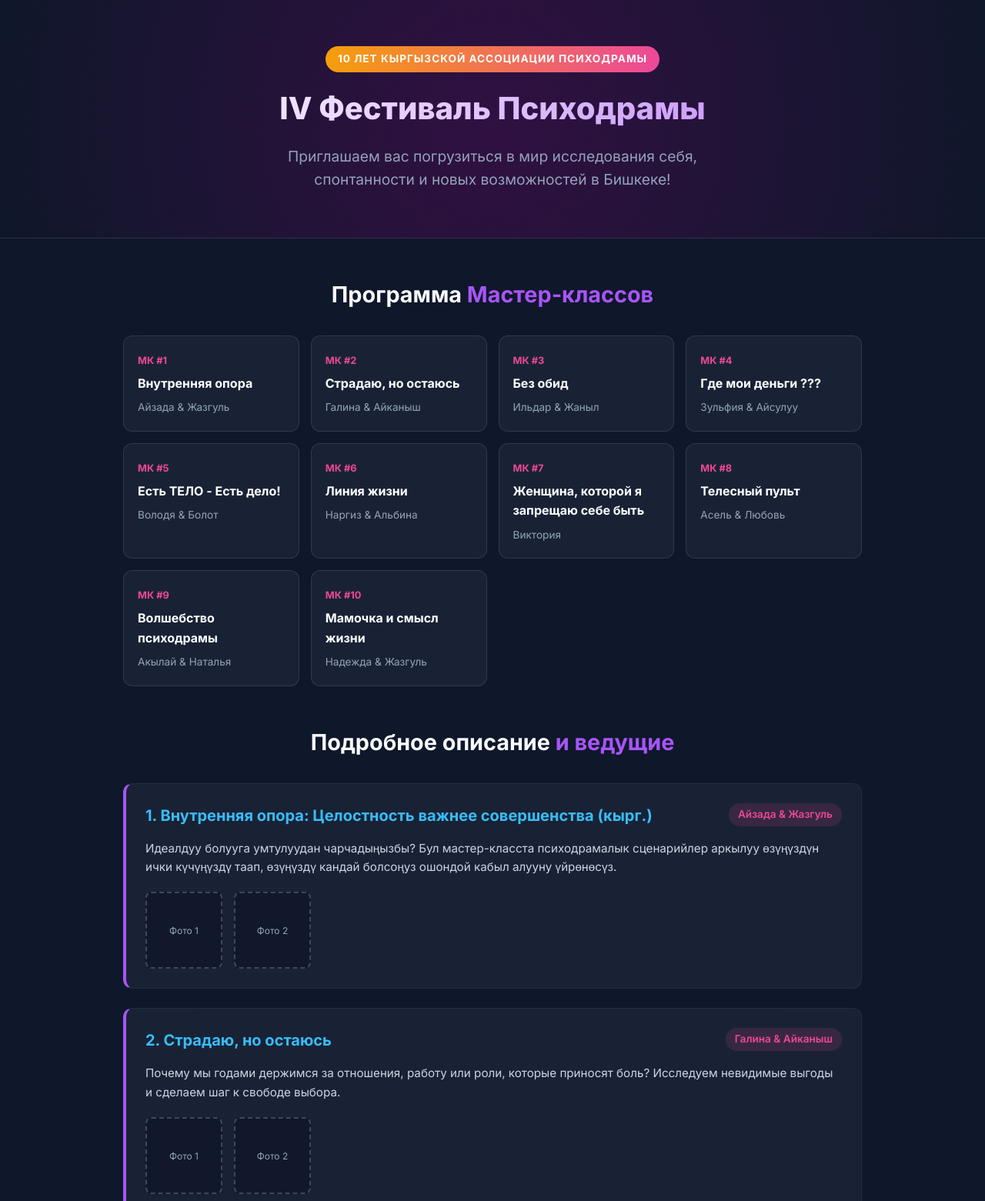
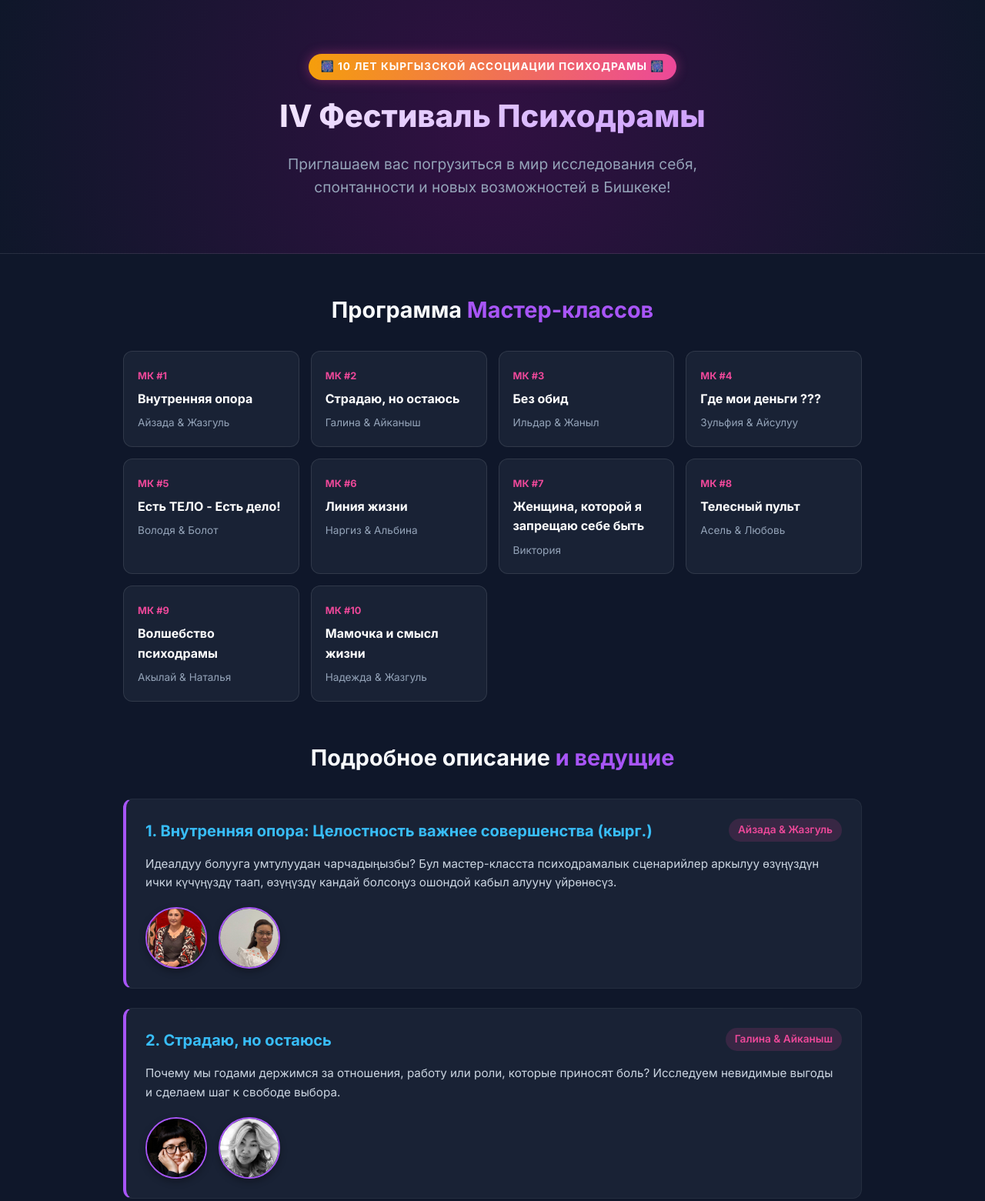
Before and after one commit to ni-lla/psychodrama-festival, a plain HTML site: page index.html in a window 1280 px wide. Shown: the top 1561 px of the page at 77% size. Drawn offline with Linux system fonts and the light colour scheme.

Commit message:
added photos and fireworks animation

```diff
--- a/index.html
+++ b/index.html
@@ -37,14 +37,70 @@
             padding: 0 20px;
         }
 
-        /* Hero Banner */
+        /* Hero Banner & Fireworks Animation */
         .hero {
             text-align: center;
-            padding: 60px 20px;
+            padding: 70px 20px;
             background: radial-gradient(circle at center, #311042 0%, #0f172a 100%);
             border-bottom: 1px solid rgba(255, 255, 255, 0.1);
             position: relative;
             overflow: hidden;
+        }
+
+        /* Fireworks Effect Overlay */
+        .hero::before,
+        .hero::after {
+            content: '';
+            position: absolute;
+            width: 6px;
+            height: 6px;
+            border-radius: 50%;
+            box-shadow:
+                0 0 #ff0 0,
+                0 0 #f0f 0,
+                0 0 #0ff 0,
+                0 0 #6f0 0,
+                0 0 #f60 0,
+                0 0 #0bf 0;
+            animation: fireworks 2.5s infinite ease-out;
+        }
+
+        .hero::before {
+            top: 30%;
+            left: 20%;
+            animation-delay: 0s;
+        }
+
+        .hero::after {
+            top: 25%;
+            right: 20%;
+            animation-delay: 1.2s;
+        }
+
+        @keyframes fireworks {
+            0% {
+                box-shadow:
+                    0 0 #ff0 0, 0 0 #f0f 0, 0 0 #0ff 0,
+                    0 0 #6f0 0, 0 0 #f60 0, 0 0 #0bf 0;
+                opacity: 1;
+            }
+
+            50% {
+                opacity: 1;
+            }
+
+            100% {
+                box-shadow:
+                    -80px -80px #ff0 3px, 80px -70px #f0f 3px,
+                    -60px 80px #0ff 3px, 70px 70px #6f0 3px,
+                    -100px 0px #f60 3px, 100px 10px #0bf 3px;
+                opacity: 0;
+            }
+        }
+
+        .hero-content {
+            position: relative;
+            z-index: 2;
         }
 
         .badge {
@@ -58,6 +114,7 @@
             border-radius: 20px;
             margin-bottom: 15px;
             letter-spacing: 1px;
+            box-shadow: 0 0 15px rgba(236, 72, 153, 0.4);
         }
 
         .hero h1 {
@@ -172,21 +229,37 @@
             font-size: 0.95rem;
         }
 
+        /* Photos Styling */
         .photos-box {
             display: flex;
             gap: 15px;
+            align-items: center;
+        }
+
+        .speaker-img {
+            width: 80px;
+            height: 80px;
+            border-radius: 50%;
+            object-fit: cover;
+            border: 2px solid var(--accent-purple);
+            box-shadow: 0 4px 10px rgba(0, 0, 0, 0.3);
+            transition: transform 0.2s ease;
+        }
+
+        .speaker-img:hover {
+            transform: scale(1.05);
         }
 
         .photo-placeholder {
-            width: 100px;
-            height: 100px;
+            width: 80px;
+            height: 80px;
+            border-radius: 50%;
             background: rgba(15, 23, 42, 0.8);
             border: 2px dashed rgba(255, 255, 255, 0.2);
-            border-radius: 8px;
             display: flex;
             align-items: center;
             justify-content: center;
-            font-size: 0.75rem;
+            font-size: 0.7rem;
             color: var(--text-muted);
             text-align: center;
         }
@@ -266,8 +339,8 @@
 <body>
 
     <div class="hero">
-        <div class="container">
-            <span class="badge">10 лет Кыргызской Ассоциации Психодрамы</span>
+        <div class="container hero-content">
+            <span class="badge">🎆 10 лет Кыргызской Ассоциации Психодрамы 🎆</span>
             <h1>IV Фестиваль Психодрамы</h1>
             <p>Приглашаем вас погрузиться в мир исследования себя, спонтанности и новых возможностей в Бишкеке!</p>
         </div>
@@ -331,6 +404,7 @@
 
         <h2 class="section-title">Подробное описание <span>и ведущие</span></h2>
 
+        <!-- МК 1 -->
         <div id="mk1" class="workshop-card">
             <div class="workshop-header">
                 <div class="workshop-title">1. Внутренняя опора: Целостность важнее совершенства (кырг.)</div>
@@ -340,11 +414,12 @@
                 сценарийлер аркылуу өзүңүздүн ички күчүңүздү таап, өзүңүздү кандай болсоңуз ошондой кабыл алууну
                 үйрөнөсүз.</div>
             <div class="photos-box">
-                <div class="photo-placeholder">Фото 1</div>
-                <div class="photo-placeholder">Фото 2</div>
+                <img src="images/aizada.jpg" alt="Айзада" class="speaker-img">
+                <img src="images/jazi.jpg" alt="Жазгуль" class="speaker-img">
             </div>
         </div>
 
+        <!-- МК 2 -->
         <div id="mk2" class="workshop-card">
             <div class="workshop-header">
                 <div class="workshop-title">2. Страдаю, но остаюсь</div>
@@ -353,11 +428,12 @@
             <div class="workshop-desc">Почему мы годами держимся за отношения, работу или роли, которые приносят боль?
                 Исследуем невидимые выгоды и сделаем шаг к свободе выбора.</div>
             <div class="photos-box">
-                <div class="photo-placeholder">Фото 1</div>
-                <div class="photo-placeholder">Фото 2</div>
+                <img src="images/galina.jpg" alt="Галина" class="speaker-img">
+                <img src="images/aika.jpg" alt="Айканыш" class="speaker-img">
             </div>
         </div>
 
+        <!-- МК 3 -->
         <div id="mk3" class="workshop-card">
             <div class="workshop-header">
                 <div class="workshop-title">3. Без обид</div>
@@ -366,11 +442,12 @@
             <div class="workshop-desc">Обида — это тяжелый груз. Учимся безопасно проживать застрявшие эмоции и
                 освобождать место для легкости и радости.</div>
             <div class="photos-box">
-                <div class="photo-placeholder">Фото 1</div>
-                <div class="photo-placeholder">Фото 2</div>
+                <img src="images/janyl.jpg" alt="Жаныл" class="speaker-img">
+                <div class="photo-placeholder">Фото Ильдара</div>
             </div>
         </div>
 
+        <!-- МК 4 -->
         <div id="mk4" class="workshop-card">
             <div class="workshop-header">
                 <div class="workshop-title">4. Где мои деньги ???</div>
@@ -379,11 +456,12 @@
             <div class="workshop-desc">Упираетесь в финансовый потолок? Найдем ваши подсознательные блоки и убеждения,
                 которые мешают денежному потоку.</div>
             <div class="photos-box">
-                <div class="photo-placeholder">Фото 1</div>
-                <div class="photo-placeholder">Фото 2</div>
+                <img src="images/zulfiya.jpg" alt="Зульфия" class="speaker-img">
+                <img src="images/aisuluu.jpg" alt="Айсулуу" class="speaker-img">
             </div>
         </div>
 
+        <!-- МК 5 -->
         <div id="mk5" class="workshop-card">
             <div class="workshop-header">
                 <div class="workshop-title">5. Есть ТЕЛО - Есть дело!</div>
@@ -392,11 +470,12 @@
             <div class="workshop-desc">Тело никогда не врет. Практическая работа с телесными импульсами поможет вернуть
                 тонус и энергию для реализации проектов.</div>
             <div class="photos-box">
-                <div class="photo-placeholder">Фото 1</div>
-                <div class="photo-placeholder">Фото 2</div>
+                <img src="images/vladimir.jpg" alt="Володя" class="speaker-img">
+                <img src="images/bolot.jpg" alt="Болот" class="speaker-img">
             </div>
         </div>
 
+        <!-- МК 6 -->
         <div id="mk6" class="workshop-card">
             <div class="workshop-header">
                 <div class="workshop-title">6. Линия жизни</div>
@@ -405,11 +484,12 @@
             <div class="workshop-desc">Взгляд на свой путь со стороны. Проложим пространственную «линию времени» и
                 сфокусируемся на создании желаемого будущего.</div>
             <div class="photos-box">
-                <div class="photo-placeholder">Фото 1</div>
-                <div class="photo-placeholder">Фото 2</div>
+                <img src="images/nargiz.jpg" alt="Наргиз" class="speaker-img">
+                <img src="images/albina.jpg" alt="Альбина" class="speaker-img">
             </div>
         </div>
 
+        <!-- МК 7 -->
         <div id="mk7" class="workshop-card">
             <div class="workshop-header">
                 <div class="workshop-title">7. Женщина, которой я запрещаю себе быть</div>
@@ -418,11 +498,11 @@
             <div class="workshop-desc">Сексуальность, дерзость, проявляемость — что именно вы прячете? Безопасное
                 пространство для встречи со своей «Тенью».</div>
             <div class="photos-box">
-                <div class="photo-placeholder">Фото 1</div>
-                <div class="photo-placeholder">Фото 2</div>
+                <img src="images/vika.jpg" alt="Виктория" class="speaker-img">
             </div>
         </div>
 
+        <!-- МК 8 -->
         <div id="mk8" class="workshop-card">
             <div class="workshop-header">
                 <div class="workshop-title">8. Телесный пульт: импульс, звук и спонтанный перформанс</div>
@@ -431,11 +511,12 @@
             <div class="workshop-desc">Синтез звучания, движения и психодрамы. Научитесь управлять состоянием через тело
                 и голос.</div>
             <div class="photos-box">
-                <div class="photo-placeholder">Фото 1</div>
-                <div class="photo-placeholder">Фото 2</div>
+                <img src="images/asel.jpg" alt="Асель" class="speaker-img">
+                <div class="photo-placeholder">Фото Любови</div>
             </div>
         </div>
 
+        <!-- МК 9 -->
         <div id="mk9" class="workshop-card">
             <div class="workshop-header">
                 <div class="workshop-title">9. Волшебство психодрамы: исполнение желаний</div>
@@ -444,11 +525,12 @@
             <div class="workshop-desc">Проживите свое желание на сцене психодрамы и поймете, как воплотить его в
                 реальной жизни.</div>
             <div class="photos-box">
-                <div class="photo-placeholder">Фото 1</div>
-                <div class="photo-placeholder">Фото 2</div>
+                <img src="images/akylai.jpg" alt="Акылай" class="speaker-img">
+                <div class="photo-placeholder">Фото Натальи</div>
             </div>
         </div>
 
+        <!-- МК 10 -->
         <div id="mk10" class="workshop-card">
             <div class="workshop-header">
                 <div class="workshop-title">10. Мамочка и смысл жизни</div>
@@ -457,8 +539,8 @@
             <div class="workshop-desc">Отношения с матерью — фундамент восприятия мира. Исследуем глубокие связи и
                 обретем свою индивидуальность.</div>
             <div class="photos-box">
-                <div class="photo-placeholder">Фото 1</div>
-                <div class="photo-placeholder">Фото 2</div>
+                <div class="photo-placeholder">Фото Надежды</div>
+                <img src="images/jazi.jpg" alt="Жазгуль" class="speaker-img">
             </div>
         </div>
 
```
Also changed, not shown: images/aika.jpg (added), images/aizada.jpg (added), images/akylai.jpg (added), images/albina.jpg (added), images/asel.jpg (added), images/bolot.jpg (added), images/galina.jpg (added), images/janyl.jpg (added), images/jazi.jpg (added), images/nargiz.jpg (added), images/vladimir.jpg (added), images/zulfiya.jpg (added), 2 other files.
